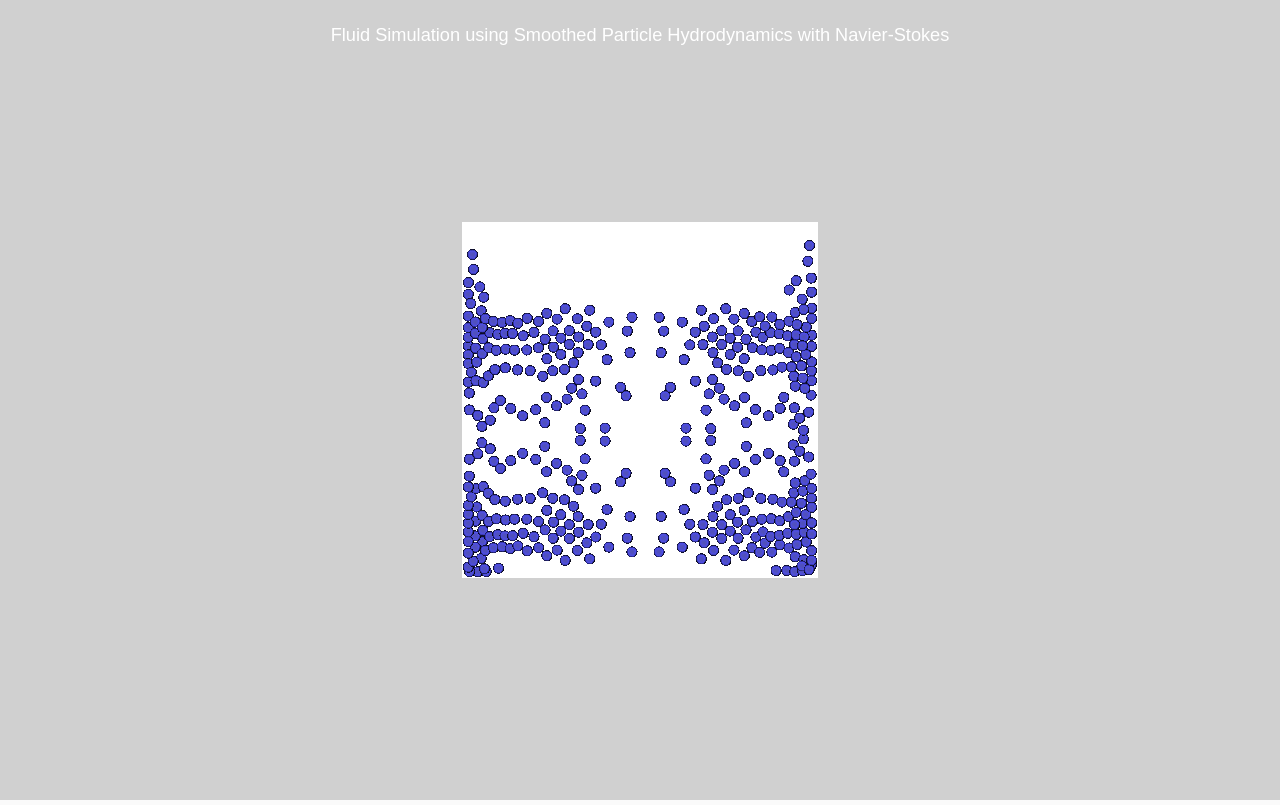
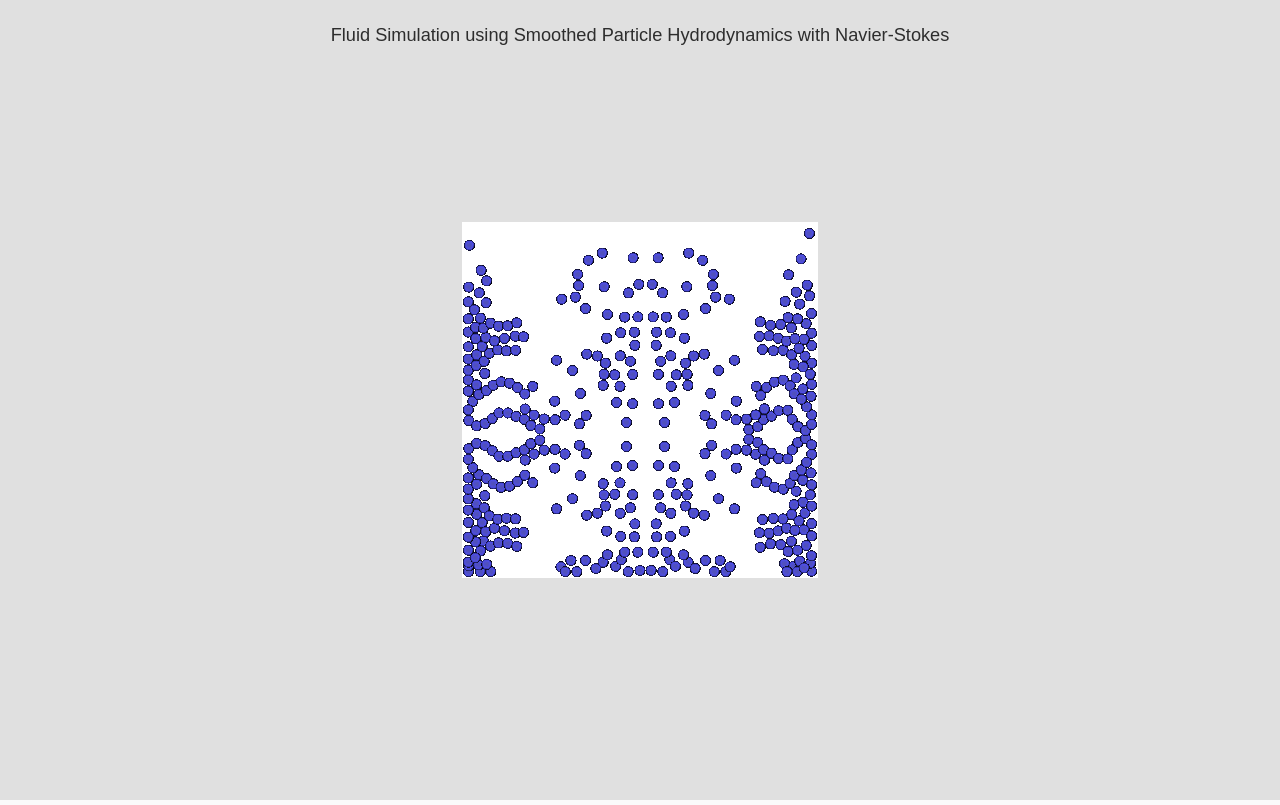
Before and after one commit to novalain/sph-fluid-webgl, a website: page app/index.html in a window 1280 px wide. Drawn offline with nearby package versions, Linux system fonts and the light colour scheme; animation ran at ten frames a second.

Commit message:
change viscosity and interactive on click flip gravity

```diff
--- a/app/css/main.css
+++ b/app/css/main.css
@@ -21,6 +21,7 @@ body {
     font-size:1.3em;
     font-family:sans-serif;
     font-weight:100;
+    color:#2d2d2d;
 }
 
 .footer{
--- a/app/js/main.js
+++ b/app/js/main.js
@@ -1,10 +1,8 @@
 (function() {
-
-
 
 // Physical attrs
 const NUM_PARTICLES = 400;
-const VISCOUSITY = 400*5;
+const VISCOUSITY = 1000*5;
 const PARTICLE_MASS = 500*.13;
 const h = 16;
 const STIFFNESS = 400*5;
@@ -21,9 +19,46 @@ const PARTICLE_RADIUS = h/2;
 
 var scene, camera, renderer;
 var particles = [];
+var fireParticles = false;
 
 initThreeJS();
 animate();
+
+
+$(document).on('mousedown mouseup', (e) => {
+    if (e.type == "mousedown") {
+        fireParticles = true;
+    } else if (e.type == "mouseup"){
+        fireParticles = false;
+    }
+});
+
+
+/*
+document.addEventListener("click", () => {
+
+
+  // Get mouse pos
+  var vector = new THREE.Vector3();
+  vector.set((event.clientX / window.innerWidth) * 2 - 1,
+            -(event.clientY / window.innerHeight) * 2 + 1, 0.5);
+
+  vector.unproject( camera );
+  var dir = vector.sub(camera.position).normalize();
+  var distance = -camera.position.z / dir.z;
+  var pos = camera.position.clone().add(dir.multiplyScalar(distance));
+
+  // Iterate and decide which particles to effect, need to make this more effecient too
+  for(let i = 0; i < NUM_PARTICLES; i++){
+    particles[i].otherForce = new THREE.Vector3(0, 30000, 0);
+
+    setTimeout(() => {
+      particles[i].otherForce =  new THREE.Vector3(0,0,0);
+    }, 500)
+
+  }
+
+})*/
 
 function initThreeJS() {
 
@@ -39,7 +74,7 @@ function initThreeJS() {
 
     renderer = new THREE.WebGLRenderer();
     renderer.setSize( window.innerWidth, window.innerHeight );
-    renderer.setClearColor( 0xd0d0d0, 1);
+    renderer.setClearColor( 0xe0e0e0, 1);
 
     // Resizing window
     THREEx.WindowResize(renderer, camera);
@@ -107,7 +142,15 @@ function calculateDensityAndPressure(){
 
         particles[i].density = densitySum;
         particles[i].pressure = STIFFNESS*(densitySum - 998);
-        particles[i].otherForce =  new THREE.Vector3(0,0,0);
+        //particles[i].otherForce =  new THREE.Vector3(0,0,0);
+
+        //console.log("fire", fireParticles);
+        if(fireParticles){
+          particles[i].otherForce = new THREE.Vector3(0, 50000, 0);
+        } else {
+          particles[i].otherForce = new THREE.Vector3(0, 0, 0);
+        }
+
 
     }
 
```
